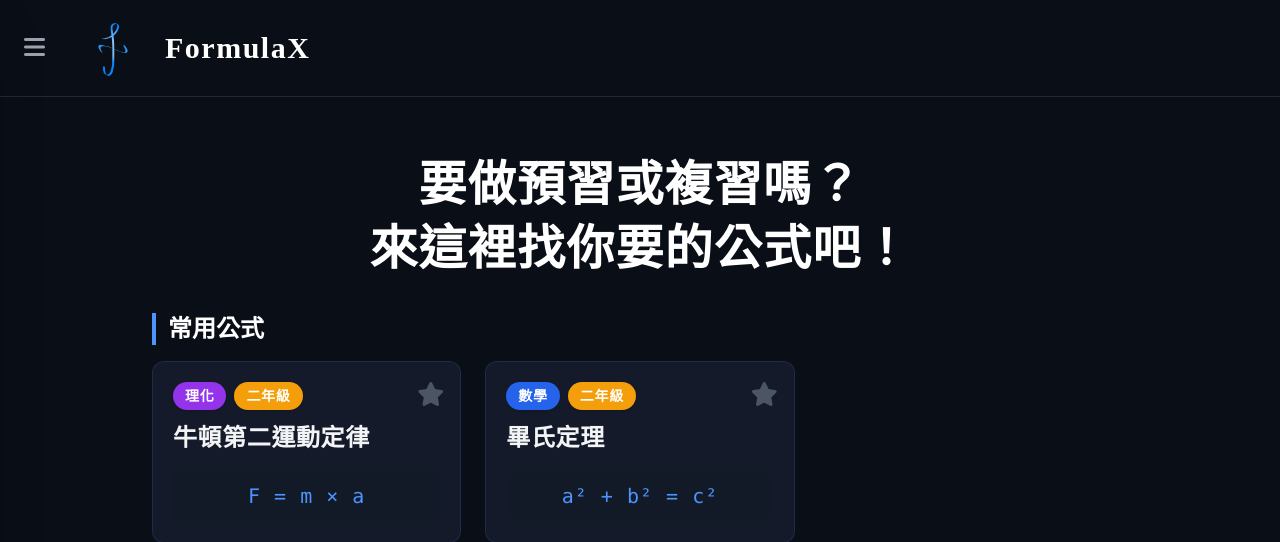
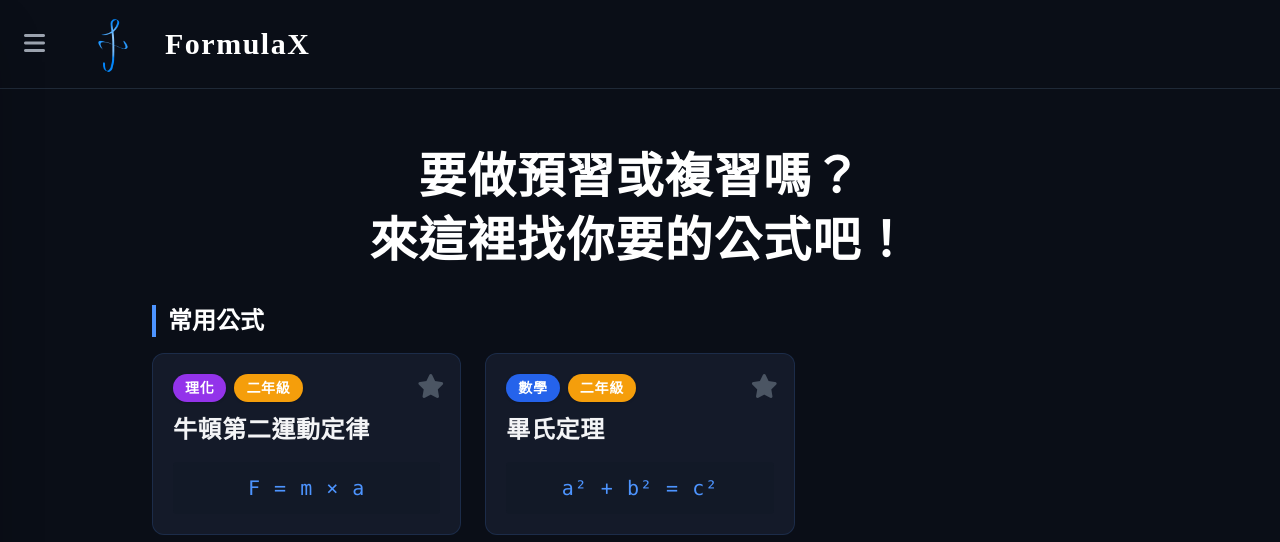
Before and after one commit to HannahTien/math, a Flask app: page / in a window 1280 px wide. Shown: the top 542 px of the page. Run offline with Flask 3, Linux system fonts and the light colour scheme; some libraries are stand-ins or nearby versions; some web fonts are replaced.

Commit message:
整體做好-11

```diff
--- a/templates/index.html
+++ b/templates/index.html
@@ -55,7 +55,7 @@
 </head>
 <body class="min-h-screen flex flex-col relative overflow-x-hidden">
 
-    <nav class="py-2 px-6 flex items-center bg-darkbg border-b border-gray-800 sticky top-0 z-40">
+    <nav class="py-1 px-6 flex items-center bg-darkbg border-b border-gray-800 sticky top-0 z-40">
         <button onclick="toggleSidebar()" class="text-2xl text-gray-400 hover:text-white transition mr-6">
             <i class="fa-solid fa-bars"></i>
         </button>
```
